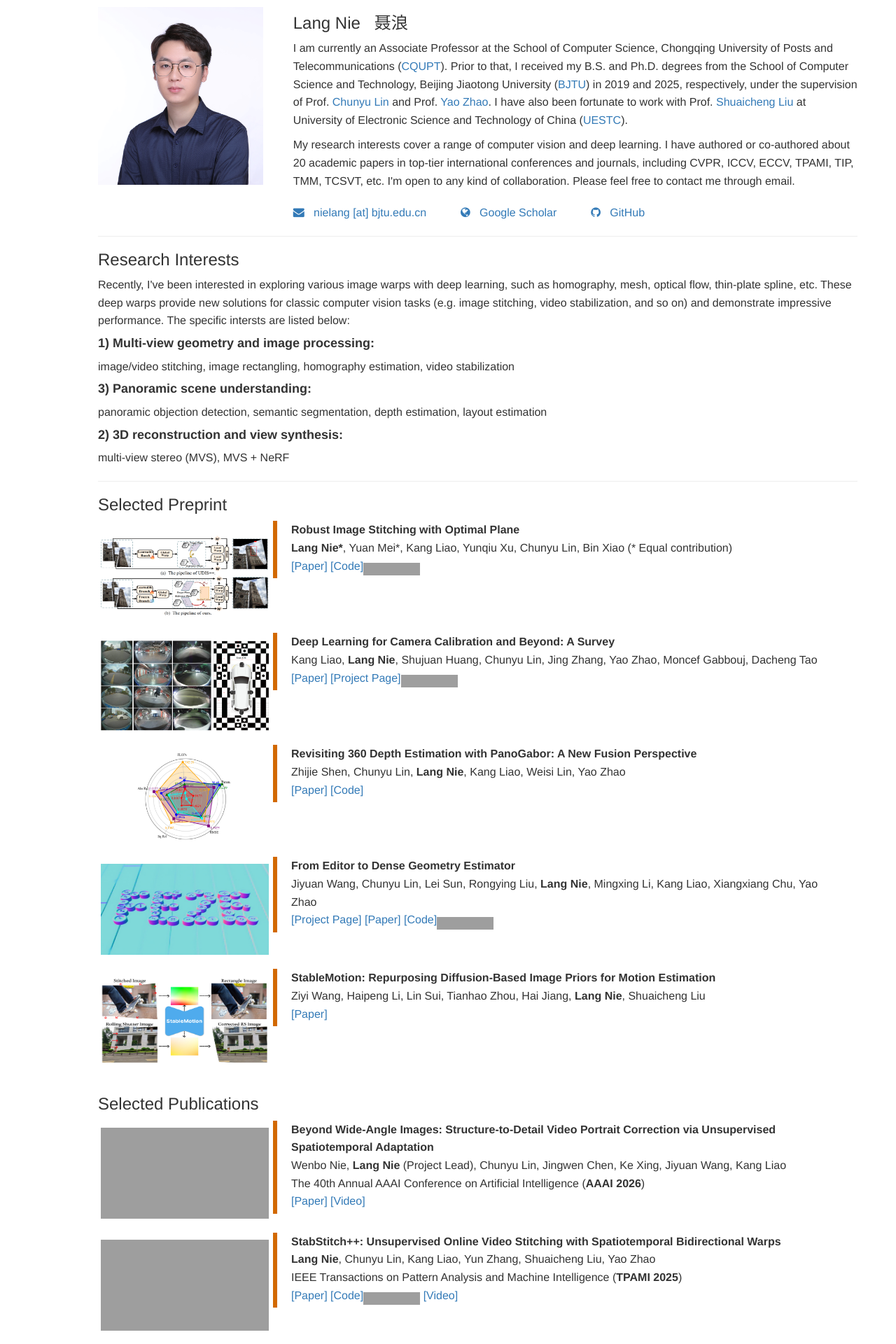
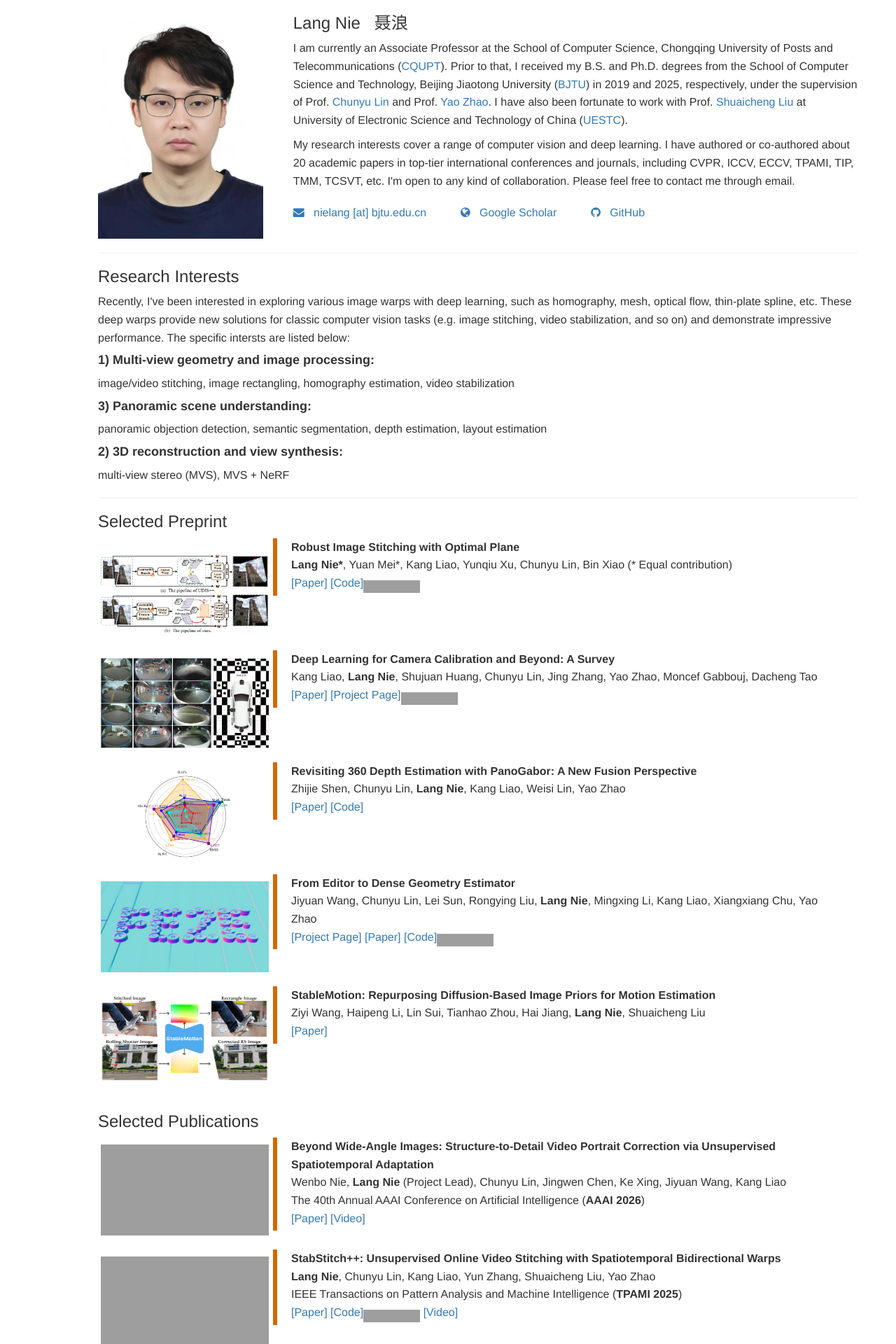
Before and after one commit to nie-lang/nie-lang.github.io, a Jekyll site: the page built from index.html, in a window 1280 px wide. Shown: the top 1920 px of the page at 70% size. Built offline with Jekyll 4.4.1, drawn with Linux system fonts in a browser that asks for light colours; nearby versions of some CDN libraries; library files that are not in the unit come from our copies; grey boxes are pictures that could not be loaded.

Commit message:
Update image source in introduction.html

```diff
--- a/_includes/introduction.html
+++ b/_includes/introduction.html
@@ -1,7 +1,7 @@
 <div class='row'>
     <div class='col-xs-3'>
 		<div class='photo'>
-			<img src="assets/images/lang.png" alt="photo"/>
+			<img src="assets/images/Lang_Nie.jpg" alt="photo"/>
 		</div>
 	</div>
 	<div class='col-xs-9'>
```
